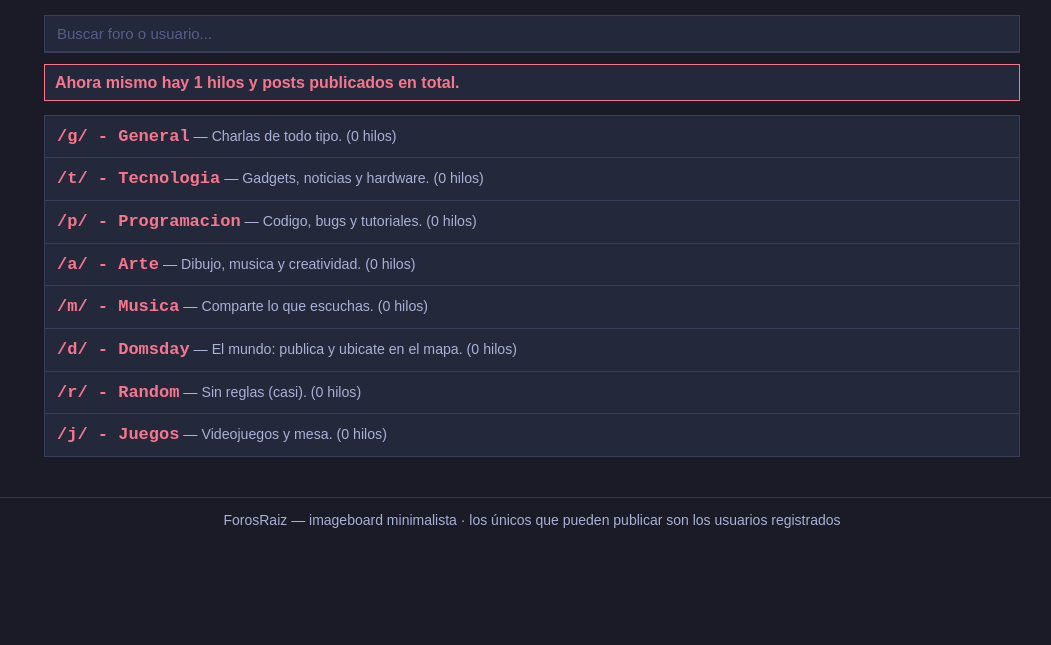
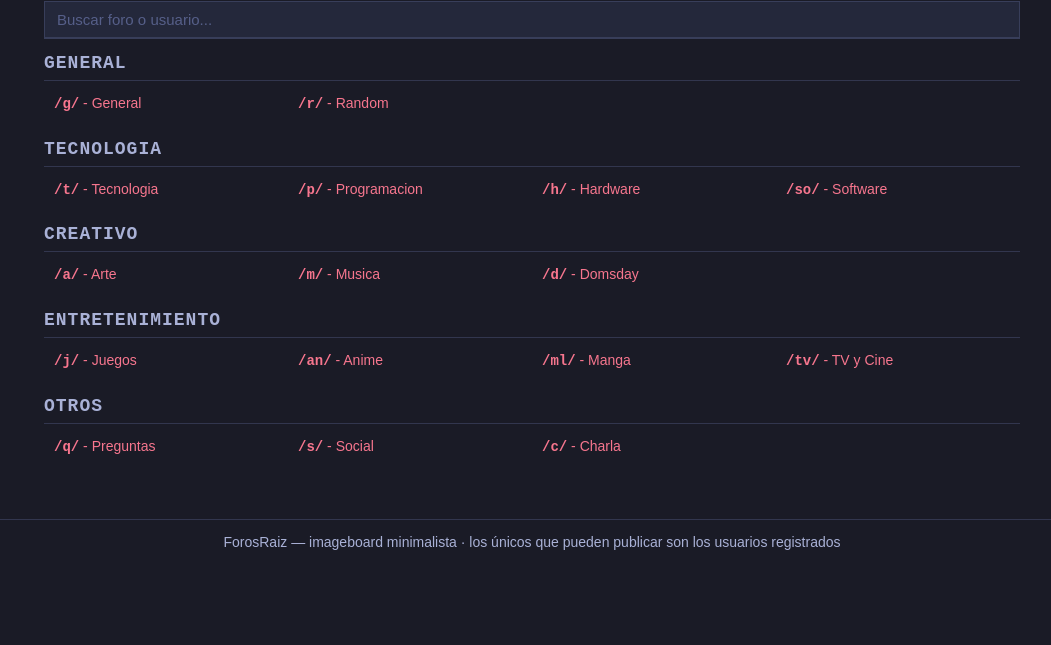
Before and after one commit to eynorxix/tox-forum, a website with bundled scripts: page index.html in a window 1280 px wide. Shown: the part 155-800 px from the top of the page, without its empty margins (108-1159 px from the left). Built offline with nearby package versions, Linux system fonts and the light colour scheme.

Commit message:
home estilo 4chan: logo ForosRaiz grande, categorias apiladas y boards en 4 columnas fijas sin descripcion; se anaden y categorizan los boards

```diff
--- a/js/config.js
+++ b/js/config.js
@@ -8,15 +8,31 @@ export var STORAGE_KEY = "forchan_data_v1";
 export var ADMIN_NPUB = "";
 export var BANNED_NPUBS = [];
 
+export var CATEGORIES = [
+  "General",
+  "Tecnologia",
+  "Creativo",
+  "Entretenimiento",
+  "Otros"
+];
+
 export var BOARDS = [
-  { id: "g",  name: "General",      desc: "Charlas de todo tipo." },
-  { id: "t",  name: "Tecnologia",   desc: "Gadgets, noticias y hardware." },
-  { id: "p",  name: "Programacion", desc: "Codigo, bugs y tutoriales." },
-  { id: "a",  name: "Arte",         desc: "Dibujo, musica y creatividad." },
-  { id: "m",  name: "Musica",       desc: "Comparte lo que escuchas." },
-  { id: "d",  name: "Domsday",      desc: "El mundo: publica y ubicate en el mapa." },
-  { id: "r",  name: "Random",       desc: "Sin reglas (casi)." },
-  { id: "j",  name: "Juegos",       desc: "Videojuegos y mesa." }
+  { id: "g",  name: "General",      desc: "Charlas de todo tipo.",          cat: "General" },
+  { id: "r",  name: "Random",       desc: "Sin reglas (casi).",             cat: "General" },
+  { id: "t",  name: "Tecnologia",   desc: "Gadgets, noticias y hardware.",  cat: "Tecnologia" },
+  { id: "p",  name: "Programacion", desc: "Codigo, bugs y tutoriales.",     cat: "Tecnologia" },
+  { id: "h",  name: "Hardware",     desc: "Componentes, consolas y DIY.",   cat: "Tecnologia" },
+  { id: "so", name: "Software",     desc: "Apps, sistemas y utilidades.",   cat: "Tecnologia" },
+  { id: "a",  name: "Arte",         desc: "Dibujo, musica y creatividad.",  cat: "Creativo" },
+  { id: "m",  name: "Musica",       desc: "Comparte lo que escuchas.",      cat: "Creativo" },
+  { id: "d",  name: "Domsday",      desc: "El mundo: publica y ubicate.",   cat: "Creativo" },
+  { id: "j",  name: "Juegos",       desc: "Videojuegos y mesa.",            cat: "Entretenimiento" },
+  { id: "an", name: "Anime",        desc: "Series, peliculas y videos.",    cat: "Entretenimiento" },
+  { id: "ml", name: "Manga",        desc: "Manga, comics y novelas ligeras.", cat: "Entretenimiento" },
+  { id: "tv", name: "TV y Cine",    desc: "Series, peliculas y videos.",    cat: "Entretenimiento" },
+  { id: "q",  name: "Preguntas",    desc: "Dudas, consejos y FAQ.",         cat: "Otros" },
+  { id: "s",  name: "Social",       desc: "Presentaciones y comunidad.",    cat: "Otros" },
+  { id: "c",  name: "Charla",       desc: "Temas libres y opiniones.",      cat: "Otros" }
 ];
 
 export var BLOG_ASSETS = "blog/assets/";
--- a/js/ui/home.js
+++ b/js/ui/home.js
@@ -1,22 +1,21 @@
-/* ===== vista inicial (home) ===== */
-import { BOARDS } from "../config.js";
+/* ===== vista inicial (home) estilo 4chan =====
+   Logo "ForosRaiz" grande arriba, categorias apiladas verticalmente y, dentro
+   de cada categoria, los boards repartidos en 4 columnas fijas (filas
+   ilimitadas). Cada celda muestra solo "/tag/ - Nombre" sin descripcion. */
+import { BOARDS, CATEGORIES } from "../config.js";
 import { state, getBoard } from "../store/db.js";
 import { openProfile } from "./appshell.js";
 import { isBanned } from "../store/moderation.js";
 
 export function renderHome() {
   var wrap = document.createElement("div");
-  wrap.className = "home";
+  wrap.className = "home chan-home";
 
-  var intro = document.createElement("div");
-  intro.className = "home-intro";
-  var h = document.createElement("h2");
-  h.textContent = "Bienvenido a ForosRaiz";
-  var p = document.createElement("p");
-  p.textContent = "Un imageboard minimalista. Los usuarios anónimos solo pueden ver y responder lo justo; para publicar texto e imagen debes registrarte.";
-  intro.appendChild(h);
-  intro.appendChild(p);
-  wrap.appendChild(intro);
+  /* logo grande tipo 4chan */
+  var logo = document.createElement("div");
+  logo.className = "chan-logo";
+  logo.textContent = "ForosRaiz";
+  wrap.appendChild(logo);
 
   /* buscador tipo navegador: foros o usuarios */
   var searchWrap = document.createElement("div");
@@ -43,9 +42,8 @@ export function renderHome() {
       var u = state.users[pubHex];
       if (!u) return;
       if (isBanned(u.pubHex)) return;
-      var qq = q;
       var hay = ((u.name || "") + " " + (u.npub || "")).toLowerCase();
-      if (hay.indexOf(qq) >= 0) {
+      if (hay.indexOf(q) >= 0) {
         var row = document.createElement("div");
         row.className = "sr-user";
         var nm = document.createElement("span");
@@ -78,28 +76,32 @@ export function renderHome() {
     });
   }
 
-  var stats = document.createElement("div");
-  stats.className = "notice";
-  stats.textContent =
-    "Ahora mismo hay " + state.counter + " hilos y posts publicados en total.";
-  wrap.appendChild(stats);
+  /* indice de foros por categoria */
+  CATEGORIES.forEach(function (cat) {
+    var section = document.createElement("section");
+    section.className = "chan-cat";
+    var title = document.createElement("h3");
+    title.className = "chan-cat-title";
+    title.textContent = cat;
+    section.appendChild(title);
 
-  var list = document.createElement("ol");
-  list.className = "board-list";
-  BOARDS.forEach(function (b) {
-    var li = document.createElement("li");
-    var a = document.createElement("a");
-    a.dataset.board = b.id;
-    var nThreads = getBoard(b.id).length;
-    var bEl = document.createElement("b");
-    bEl.textContent = "/" + b.id + "/ - " + b.name;
-    var small = document.createElement("small");
-    small.innerHTML = " &mdash; " + b.desc + " (" + nThreads + " hilos)";
-    a.appendChild(bEl);
-    a.appendChild(small);
-    li.appendChild(a);
-    list.appendChild(li);
+    var grid = document.createElement("ul");
+    grid.className = "cat-grid";
+    (BOARDS.filter(function (b) { return b.cat === cat; })).forEach(function (b) {
+      var li = document.createElement("li");
+      li.className = "cat-item";
+      var nThreads = getBoard(b.id).length;
+      var a = document.createElement("a");
+      a.dataset.board = b.id;
+      a.title = b.desc;
+      a.innerHTML = "<b>/" + b.id + "/</b> - " + b.name +
+        (nThreads ? " <small>(" + nThreads + ")</small>" : "");
+      li.appendChild(a);
+      grid.appendChild(li);
+    });
+    section.appendChild(grid);
+    wrap.appendChild(section);
   });
-  wrap.appendChild(list);
+
   return wrap;
 }
--- a/styles.css
+++ b/styles.css
@@ -172,6 +172,42 @@ a:visited { color: var(--link-visited); }
 .home-intro { margin-bottom: 18px; }
 .home-intro h2 { font-size: 29px; margin-bottom: 4px; }
 .home-intro p { color: var(--muted); font-size: 16px; }
+
+/* ---- indice estilo 4chan ---- */
+.chan-home { max-width: 1000px; margin: 0 auto; }
+.chan-logo {
+  font-family: "Courier New", monospace;
+  font-size: 56px;
+  font-weight: bold;
+  color: var(--accent);
+  letter-spacing: 1px;
+  margin-bottom: 6px;
+  line-height: 1.1;
+}
+.chan-cat { margin-bottom: 18px; }
+.chan-cat-title {
+  font-family: "Courier New", monospace;
+  font-size: 18px;
+  color: var(--muted);
+  text-transform: uppercase;
+  letter-spacing: 1px;
+  border-bottom: 1px solid var(--border);
+  padding-bottom: 4px;
+  margin-bottom: 8px;
+}
+.cat-grid {
+  list-style: none;
+  display: grid;
+  grid-template-columns: repeat(4, 1fr);
+  gap: 2px 0;
+  margin: 0;
+  padding: 0;
+}
+.cat-item { padding: 2px 10px; white-space: nowrap; overflow: hidden; text-overflow: ellipsis; }
+.cat-item a { color: var(--accent); text-decoration: none; font-size: 14px; }
+.cat-item a:hover { text-decoration: underline; }
+.cat-item a b { font-family: "Courier New", monospace; color: var(--accent); }
+.cat-item a small { color: var(--muted); }
 
 .board-list {
   list-style: none;
```
